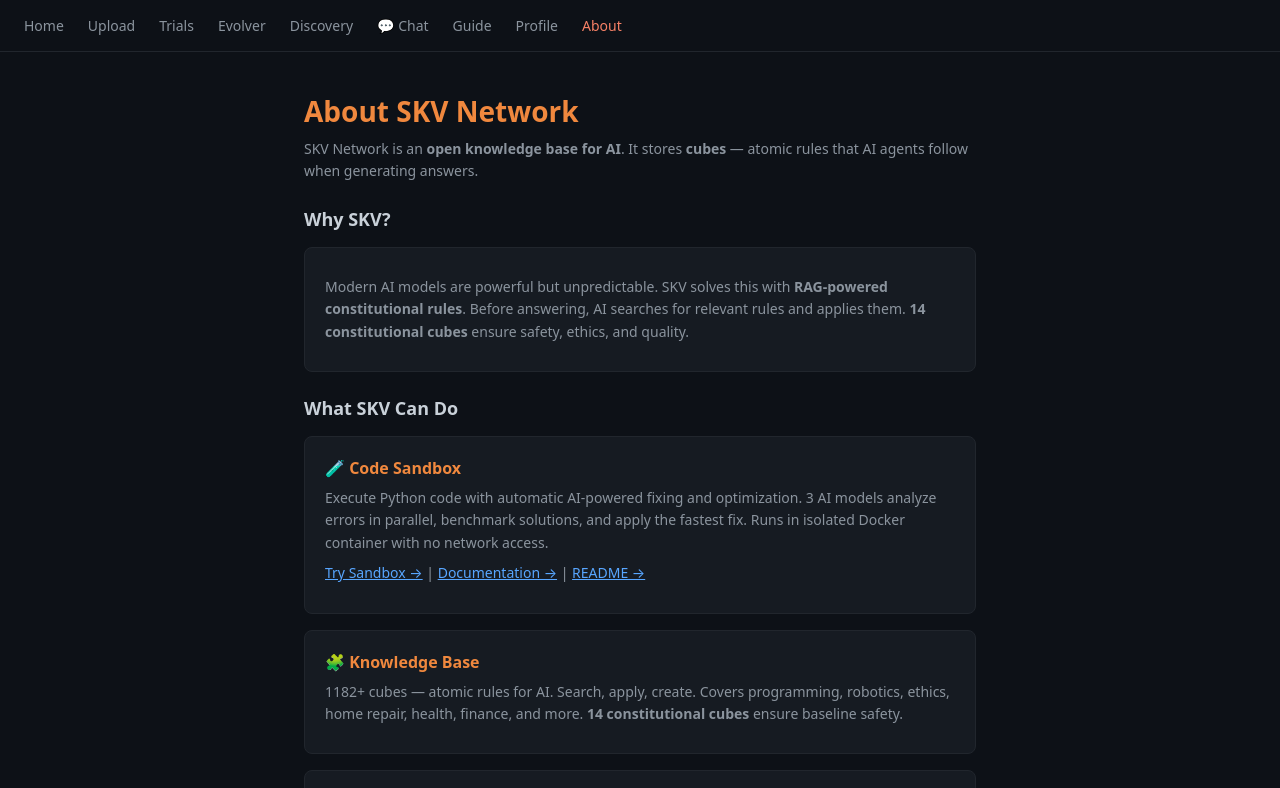
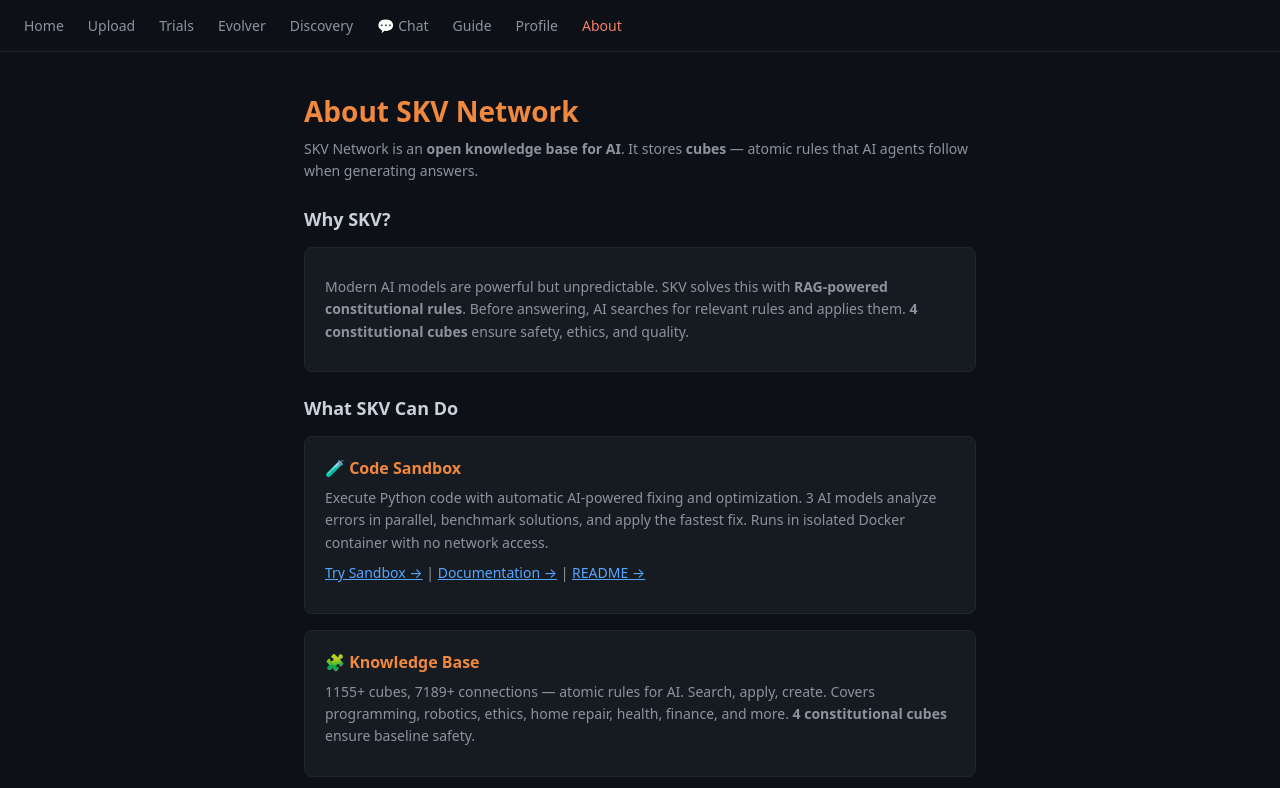
Before and after one commit to skv-neteork/Skv.network, a plain HTML site: page src/app/about.html in a window 1280 px wide. Shown: the top 788 px of the page. Drawn offline with Linux system fonts and the light colour scheme.

Commit message:
v4: Guide + About pages updated — TensorCube, 4 constitutional cubes, v4.0

```diff
--- a/src/app/about.html
+++ b/src/app/about.html
@@ -40,7 +40,7 @@
 
         <h2>Why SKV?</h2>
         <div class="card">
-            <p>Modern AI models are powerful but unpredictable. SKV solves this with <b>RAG-powered constitutional rules</b>. Before answering, AI searches for relevant rules and applies them. <b>14 constitutional cubes</b> ensure safety, ethics, and quality.</p>
+            <p>Modern AI models are powerful but unpredictable. SKV solves this with <b>RAG-powered constitutional rules</b>. Before answering, AI searches for relevant rules and applies them. <b>4 constitutional cubes</b> ensure safety, ethics, and quality.</p>
         </div>
 
         <h2>What SKV Can Do</h2>
@@ -52,7 +52,7 @@
 </div>
         <div class="card">
             <h3>🧩 Knowledge Base</h3>
-            <p>1182+ cubes — atomic rules for AI. Search, apply, create. Covers programming, robotics, ethics, home repair, health, finance, and more. <b>14 constitutional cubes</b> ensure baseline safety.</p>
+            <p>1155+ cubes, 7189+ connections — atomic rules for AI. Search, apply, create. Covers programming, robotics, ethics, home repair, health, finance, and more. <b>4 constitutional cubes</b> ensure baseline safety.</p>
         </div>
         <div class="card">
             <h3>🎨 AI Executor</h3>
```
Also changed, not shown: src/app/guide.html (+2 -2 lines).
